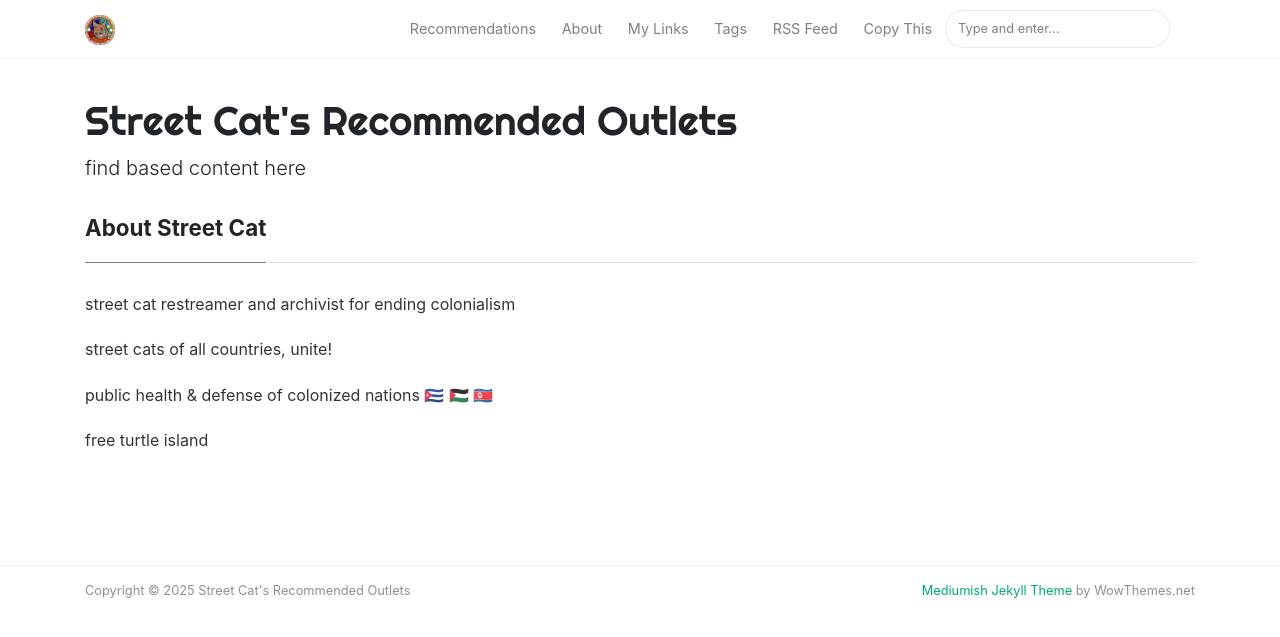
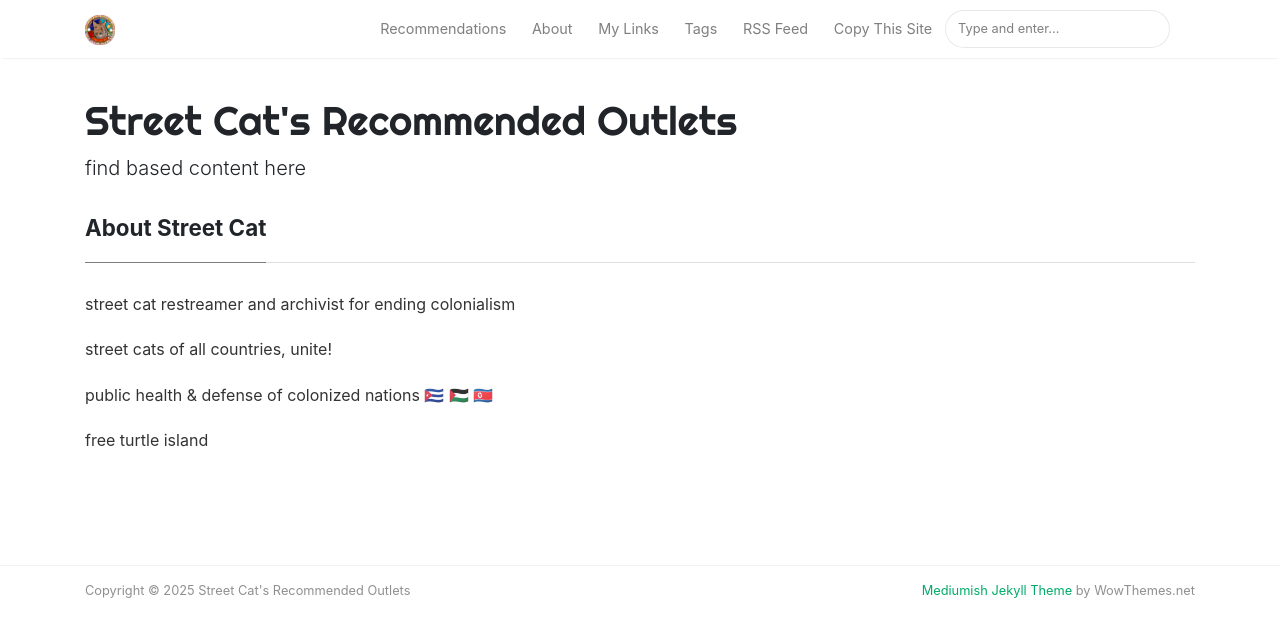
Before and after one commit to StreetCatLove/recs, a Jekyll site: the page built from _pages/about.md, in a window 1280 px wide. Shown: the top 637 px of the page. Built offline with Jekyll 4.4.1, drawn with Linux system fonts in a browser that asks for light colours; nearby versions of some CDN libraries.

Commit message:
Update default.html

```diff
--- a/_layouts/default.html
+++ b/_layouts/default.html
@@ -90,7 +90,7 @@
                 </li>
 
 		<li class="nav-item">
-                <a target="_blank" class="nav-link" href="https://streetcatlove.github.io/recs/readme.md">Copy This</a>
+                <a target="_blank" class="nav-link" href="https://github.com/StreetCatLove/recs">Copy This Site</a>
                 </li>
 
                 {% include search-lunr.html %}
```
